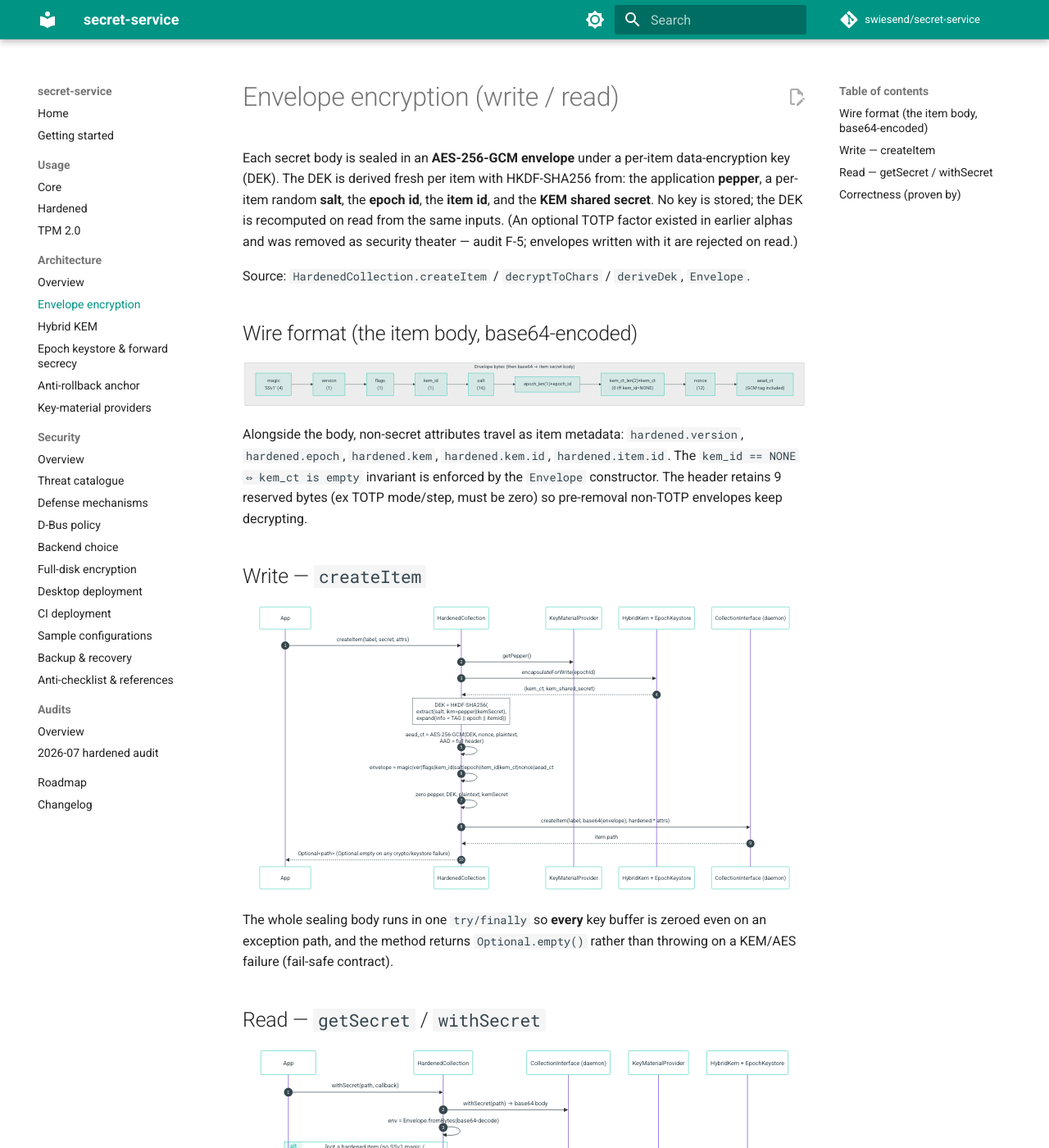
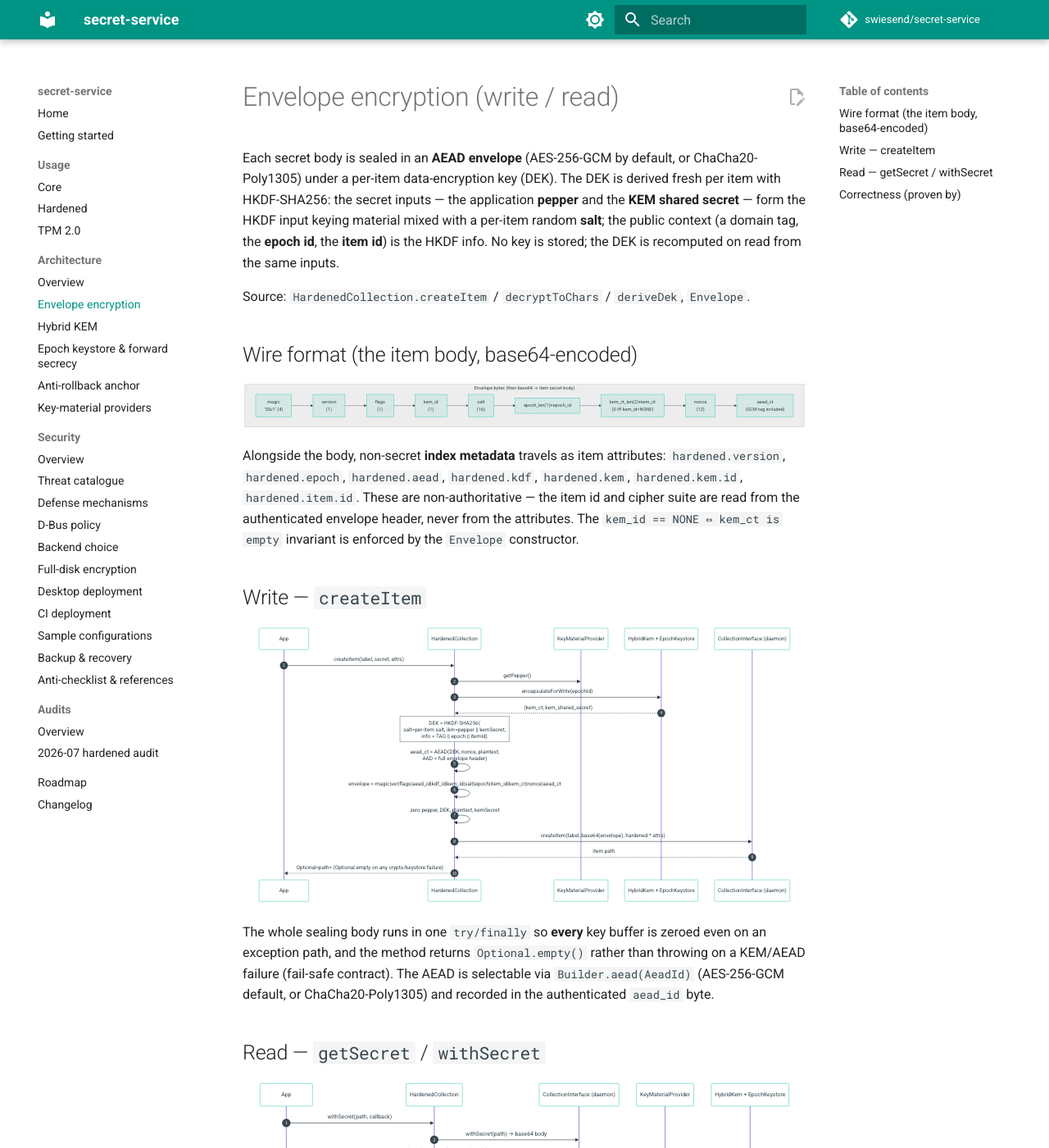
Before and after one commit to swiesend/secret-service, an MkDocs documentation site: the page built from docs/architecture/envelope-encryption.md, in a window 1280 px wide and 1400 px high. Shown: the whole window at 82% size. Built offline with MkDocs 1.6.1 and Material for MkDocs 9.7.7, drawn with Linux system fonts in a browser that asks for light colours; comment, search, counter and statistics services are not loaded; some of the changed text lies outside the part shown.

Commit message:
Docs: envelope v3 / AEAD agility / TOTP removal / mlock / native HKDF
- CHANGELOG: round-2 Security/Changed block (envelope v3 + aead_id/kdf_id +
  ChaCha20-Poly1305, TOTP removed, mlock via FFM, at.favre.lib:hkdf dropped for
  native javax.crypto.KDF, TPM-in-CI + Jazzer + KATs, perf).
- Audit: F-5 marked resolved-by-removal (the TOTP subsystem is gone).
- Architecture + usage + threat-model docs: drop the TOTP doc and all TOTP
  references (NoTotp decorator, getTotpSeed/mode, hardened.totp.* attributes,
  totpMode posture line); describe the selectable AEAD (AES-256-GCM /
  ChaCha20-Poly1305), the pepper||kemSecret IKM with public-context info, and
  the full-header AAD.

````diff
--- a/docs/architecture/envelope-encryption.md
+++ b/docs/architecture/envelope-encryption.md
@@ -1,6 +1,6 @@
 # Envelope encryption (write / read)
 
-Each secret body is sealed in an **AES-256-GCM envelope** under a per-item data-encryption key (DEK). The DEK is derived fresh per item with HKDF-SHA256 from: the application **pepper**, a per-item random **salt**, the **epoch id**, the **item id**, and the **KEM shared secret**. No key is stored; the DEK is recomputed on read from the same inputs. (An optional TOTP factor existed in earlier alphas and was removed as security theater — audit F-5; envelopes written with it are rejected on read.)
+Each secret body is sealed in an **AEAD envelope** (AES-256-GCM by default, or ChaCha20-Poly1305) under a per-item data-encryption key (DEK). The DEK is derived fresh per item with HKDF-SHA256: the secret inputs — the application **pepper** and the **KEM shared secret** — form the HKDF input keying material mixed with a per-item random **salt**; the public context (a domain tag, the **epoch id**, the **item id**) is the HKDF info. No key is stored; the DEK is recomputed on read from the same inputs.
 
 Source: `HardenedCollection.createItem` / `decryptToChars` / `deriveDek`, `Envelope`.
 
@@ -14,7 +14,7 @@ flowchart LR
     end
 ```
 
-Alongside the body, non-secret attributes travel as item metadata: `hardened.version`, `hardened.epoch`, `hardened.kem`, `hardened.kem.id`, `hardened.item.id`. The `kem_id == NONE  ⇔  kem_ct is empty` invariant is enforced by the `Envelope` constructor. The header retains 9 reserved bytes (ex TOTP mode/step, must be zero) so pre-removal non-TOTP envelopes keep decrypting.
+Alongside the body, non-secret **index metadata** travels as item attributes: `hardened.version`, `hardened.epoch`, `hardened.aead`, `hardened.kdf`, `hardened.kem`, `hardened.kem.id`, `hardened.item.id`. These are non-authoritative — the item id and cipher suite are read from the authenticated envelope header, never from the attributes. The `kem_id == NONE  ⇔  kem_ct is empty` invariant is enforced by the `Envelope` constructor.
 
 ## Write — `createItem`
 
@@ -31,16 +31,16 @@ sequenceDiagram
     HC->>KMP: getPepper()
     HC->>KEM: encapsulateForWrite(epochId)
     KEM-->>HC: (kem_ct, kem_shared_secret)
-    Note over HC: DEK = HKDF-SHA256(<br/>extract(salt, ikm=pepper||kemSecret),<br/>expand(info = TAG || epoch || itemId))
-    HC->>HC: aead_ct = AES-256-GCM(DEK, nonce, plaintext,<br/>AAD = full header)
-    HC->>HC: envelope = magic|ver|flags|kem_id|salt|epoch|item_id|kem_ct|nonce|aead_ct
+    Note over HC: DEK = HKDF-SHA256(<br/>salt=per-item salt, ikm=pepper || kemSecret,<br/>info = TAG || epoch || itemId)
+    HC->>HC: aead_ct = AEAD(DEK, nonce, plaintext,<br/>AAD = full envelope header)
+    HC->>HC: envelope = magic|ver|flags|aead_id|kdf_id|kem_id|salt|epoch|item_id|kem_ct|nonce|aead_ct
     HC->>HC: zero pepper, DEK, plaintext, kemSecret
     HC->>Col: createItem(label, base64(envelope), hardened.* attrs)
     Col-->>HC: item path
     HC-->>App: Optional<path>   (Optional.empty on any crypto/keystore failure)
 ```
 
-The whole sealing body runs in one `try/finally` so **every** key buffer is zeroed even on an exception path, and the method returns `Optional.empty()` rather than throwing on a KEM/AES failure (fail-safe contract).
+The whole sealing body runs in one `try/finally` so **every** key buffer is zeroed even on an exception path, and the method returns `Optional.empty()` rather than throwing on a KEM/AEAD failure (fail-safe contract). The AEAD is selectable via `Builder.aead(AeadId)` (AES-256-GCM default, or ChaCha20-Poly1305) and recorded in the authenticated `aead_id` byte.
 
 ## Read — `getSecret` / `withSecret`
 
@@ -62,12 +62,12 @@ sequenceDiagram
     HC->>KEM: decapsulateForRead(env)  (epoch private key)
     KEM-->>HC: kem_shared_secret  (or fail-closed if epoch destroyed)
     HC->>KMP: getPepper()
-    HC->>HC: DEK = HKDF(...), then plaintext = AES-256-GCM-open(DEK, nonce, aead_ct, AAD)
-    alt GCM tag verifies
+    HC->>HC: DEK = HKDF(...), then plaintext = AEAD-open by env.aead_id (DEK, nonce, aead_ct, AAD = full header)
+    alt tag verifies
         HC->>App: callback(char[] plaintext)
         HC->>HC: zero plaintext + all key buffers (finally)
-    else tag fails
-        HC->>HC: Optional.empty() (fail closed)
+    else tag fails / unsupported suite
+        HC-->>App: Optional.empty() (fail closed)
     end
 ```
 
@@ -85,5 +85,5 @@ The plaintext is handed to the callback as a `char[]` and zeroed in a `finally`
 | Foreign / plaintext items in a shared collection are refused | `refusesPlaintextItemInSharedCollection`, `withSecretsScopesToHardenedItemsOnly` |
 | Envelope round-trips every field; rejects bad magic/version/lengths | `EnvelopeTest.roundTripPreservesAllFields_*`, `magicIsRequired`, `rejectsUnsupportedVersion`, `rejectsTruncatedInput`, `rejectsInvalidSaltLengthField`, `rejectsTooShortAeadCiphertext` |
 | `kem_id`/`kem_ct` consistency invariant holds | `EnvelopeTest.kemIdAndKemCtMustBeConsistent` |
-| Pre-removal TOTP envelopes fail closed with a clear message | `preRemovalTotpEnvelopeFailsClosedWithClearMessage`, `EnvelopeTest.rejectsEnvelopeWrittenWithTotp` |
+| Reads survive a step rollover during write | `storedStepSurvivesStepRolloverDuringWrite` |
 | `matchesSecret` is constant-time and plaintext-free | `matchesSecretReturnsTrueForEquality`, `...FalseForMismatch`, `constantTimeEqualsIsLengthIndependentOfFirstMismatchIndex` |
````
Also changed, not shown: CHANGELOG.md (+7 -0 lines), docs/architecture/index.md (+1 -1 lines), docs/audits/2026-07-security-audit-hardened.md (+1 -1 lines).
